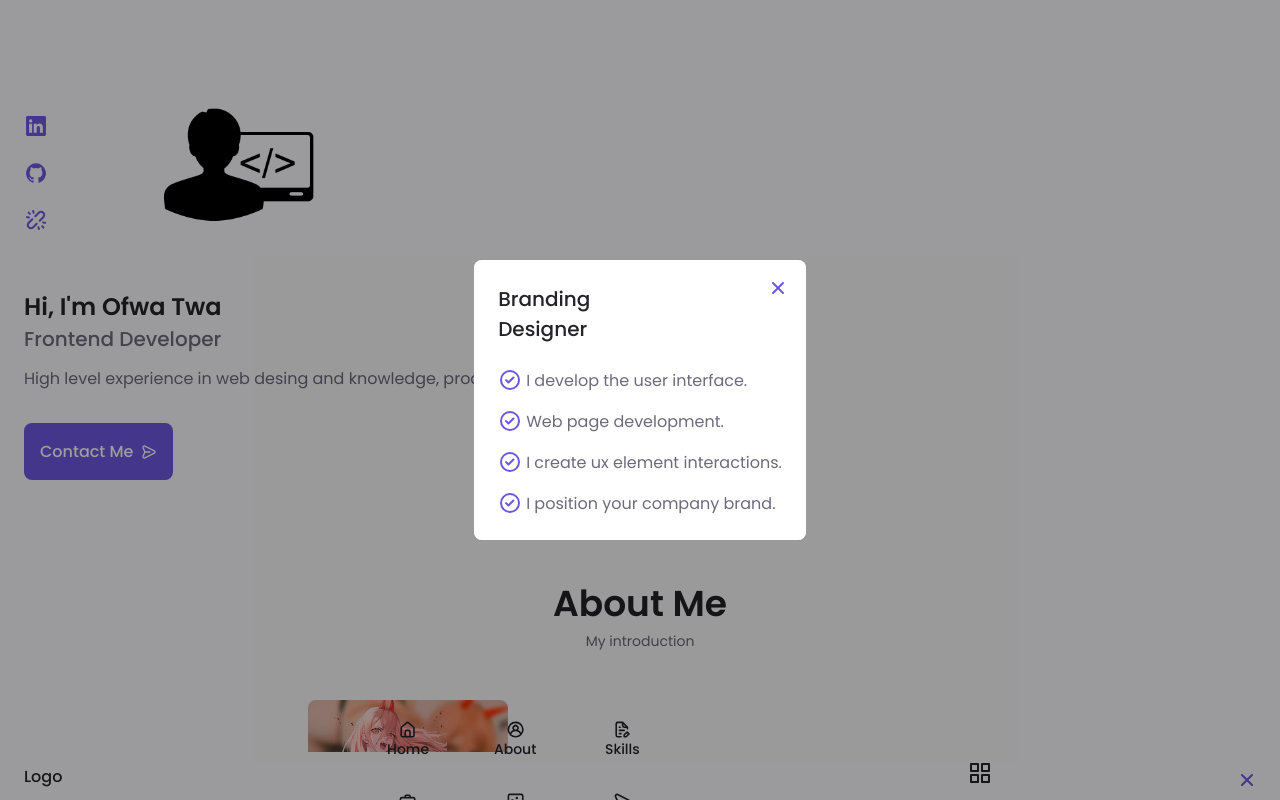
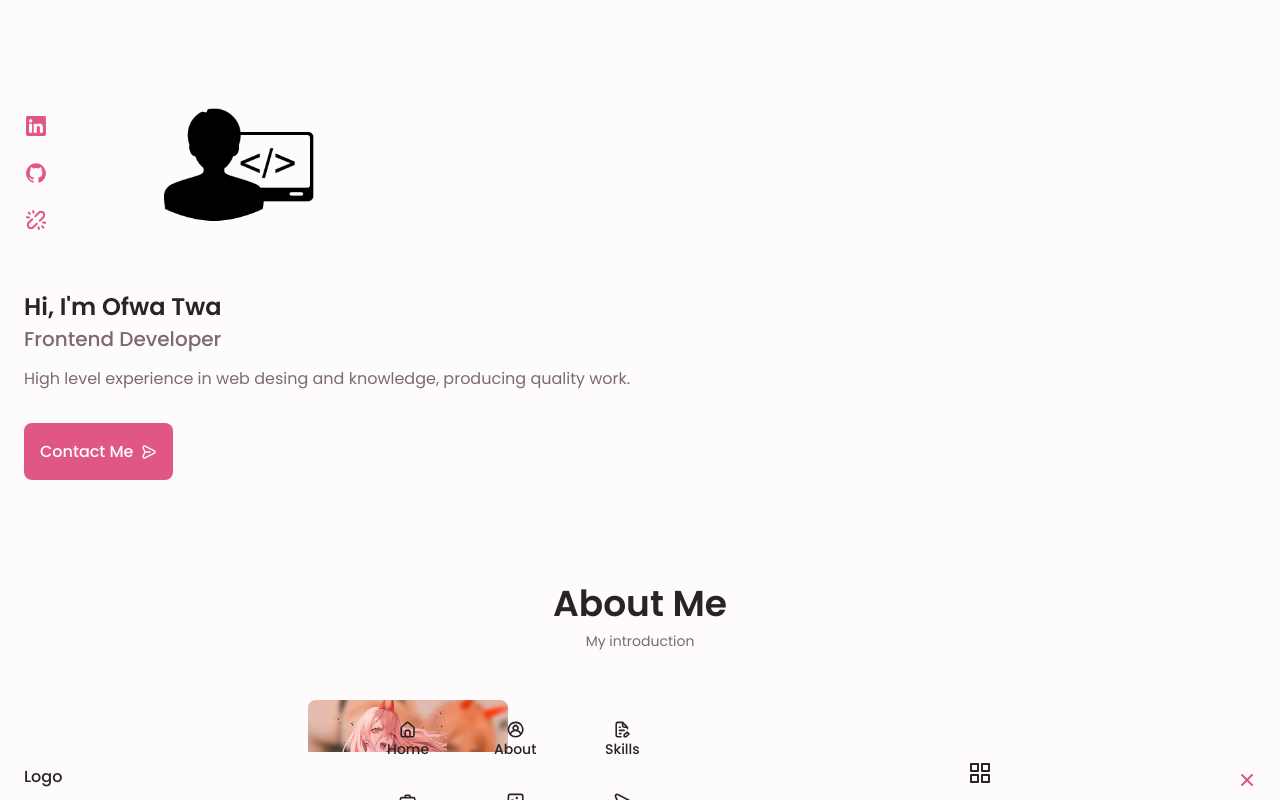
Before and after one commit to OfwaTwa/Portafolio2.0, a React (Vite) app: page / in a window 1280 px wide. Shown: the top 800 px of the page. Built offline with nearby package versions, Linux system fonts and the light colour scheme.

Commit message:
Services terminado

```diff
--- a/src/componentes/main.jsx
+++ b/src/componentes/main.jsx
@@ -35,6 +35,10 @@ const Main = (props) => {
   // Qualification
   const [openEducation, setOpenEducation] = useState(true);
   const [openWork, setOpenWork] = useState(false);
+  //Services
+  const[openServices1, setOpenServices1] = useState(false);
+  const[openServices2, setOpenServices2] = useState(false);
+  const[openServices3, setOpenServices3] = useState(false);
 
   const onClickSkills = (value) => {
     if(value === "open1" && open1 === false ){
@@ -69,12 +73,25 @@ const Main = (props) => {
     }
   }
 
+  const onClickServices = (value) => {
+    if(value === "open1"){
+      setOpenServices1(true);
+    }else if(value === "open2"){
+      setOpenServices2(true);
+    }else if(value === "open3"){
+      setOpenServices3(true);
+    } else{
+      setOpenServices1(false);
+      setOpenServices2(false);
+      setOpenServices3(false);
+    }
+  }
+
   return (
     <>
       <main className="main">
 
         {/* Home */}
-
         <section className="home section" id="home">
           <div className="home__container container grid">
             <div className="home__content grid">
@@ -120,7 +137,6 @@ const Main = (props) => {
         </section>
 
         {/* About */}
-
         <section className="about section" id="about">
           <h2 className="section__title">About Me</h2>
           <span className="section__subtitle">My introduction</span>
@@ -483,15 +499,15 @@ const Main = (props) => {
                 <h3 className="services__title">Ui/Ux <br/> Designer </h3>
               </div>
 
-              <span className="button button--flex button--small button--link services__button">
+              <span className="button button--flex button--small button--link services__button" onClick={()=>{ onClickServices("open1") }}>
                 View More
                 <UilArrowRight className="button__icon"/>
               </span>
 
-              <div className="services__modal">
+              <div className={`services__modal ${openServices1 ? "active-modal" : null}`}>
                 <div className="services__modal-content">
                   <h4 className="services__modal-title">Ui/Ux <br/> Designer </h4>
-                  <UilTimes className="services__modal-close"/>
+                  <UilTimes className="services__modal-close" onClick={()=>{onClickServices()}} />
 
                   <ul className="services__modal-services grid">
                     <li className="services__modal-service">
@@ -525,15 +541,15 @@ const Main = (props) => {
                 <h3 className="services__title">Frontend <br/> Developer </h3>
               </div>
 
-              <span className="button button--flex button--small button--link services__button">
+              <span className="button button--flex button--small button--link services__button" onClick={()=>{ onClickServices("open2") }} >
                 View More
                 <UilArrowRight className="button__icon"/>
               </span>
 
-              <div className="services__modal">
+              <div className={`services__modal ${openServices2 ? "active-modal" : null}`}>
                 <div className="services__modal-content">
                   <h4 className="services__modal-title">Frontend <br/> Developer </h4>
-                  <UilTimes className="services__modal-close"/>
+                  <UilTimes className="services__modal-close" onClick={()=>{onClickServices()}}/>
 
                   <ul className="services__modal-services grid">
                     <li className="services__modal-service">
@@ -567,15 +583,15 @@ const Main = (props) => {
                 <h3 className="services__title">Branding <br/> Designer </h3>
               </div>
 
-              <span className="button button--flex button--small button--link services__button">
+              <span className="button button--flex button--small button--link services__button" onClick={()=>{ onClickServices("open3") }} >
                 View More
                 <UilArrowRight className="button__icon"/>
               </span>
 
-              <div className="services__modal">
+              <div className={`services__modal ${openServices3 ? "active-modal" : null}`}>
                 <div className="services__modal-content">
                   <h4 className="services__modal-title">Branding <br/> Designer </h4>
-                  <UilTimes className="services__modal-close"/>
+                  <UilTimes className="services__modal-close" onClick={()=>{onClickServices()}} />
 
                   <ul className="services__modal-services grid">
                     <li className="services__modal-service">
@@ -603,6 +619,12 @@ const Main = (props) => {
             </div>
           </div>
         </section>
+
+        {/* Portfolio */}
+        <section className="portfolio section" id="portfolio">
+          <h2 className="section__title">Portfolio</h2>
+          <span className="section__subtitle">Most recent work</span>
+        </section>
       </main>
     </>
   );
--- a/src/index.css
+++ b/src/index.css
@@ -7,7 +7,7 @@
 
     /*========== Colors ==========*/
     /* Change favorite color */
-    --hue-color: 250; /*Purple 250 - Green 142 - Blue 230 - Pink 340*/
+    --hue-color: 340; /*Purple 250 - Green 142 - Blue 230 - Pink 340*/
 
     /* HSL color mode */
     --first-color: hsl(var(--hue-color), 69%, 61%);
@@ -654,8 +654,8 @@ img {
  justify-content: center;
  padding: 0 1rem;
  z-index: var(--z-modal);
- /* opacity: 0; */
- /* visibility: hidden; */
+ opacity: 0;
+ visibility: hidden;
  transition: .3s;
 }
 
@@ -695,7 +695,10 @@ img {
 }
 
 /* Active Modal */
-
+.active-modal{
+  opacity: 1;
+  visibility: visible;
+}
 
 /*==================== PORTFOLIO ====================*/
 
```
